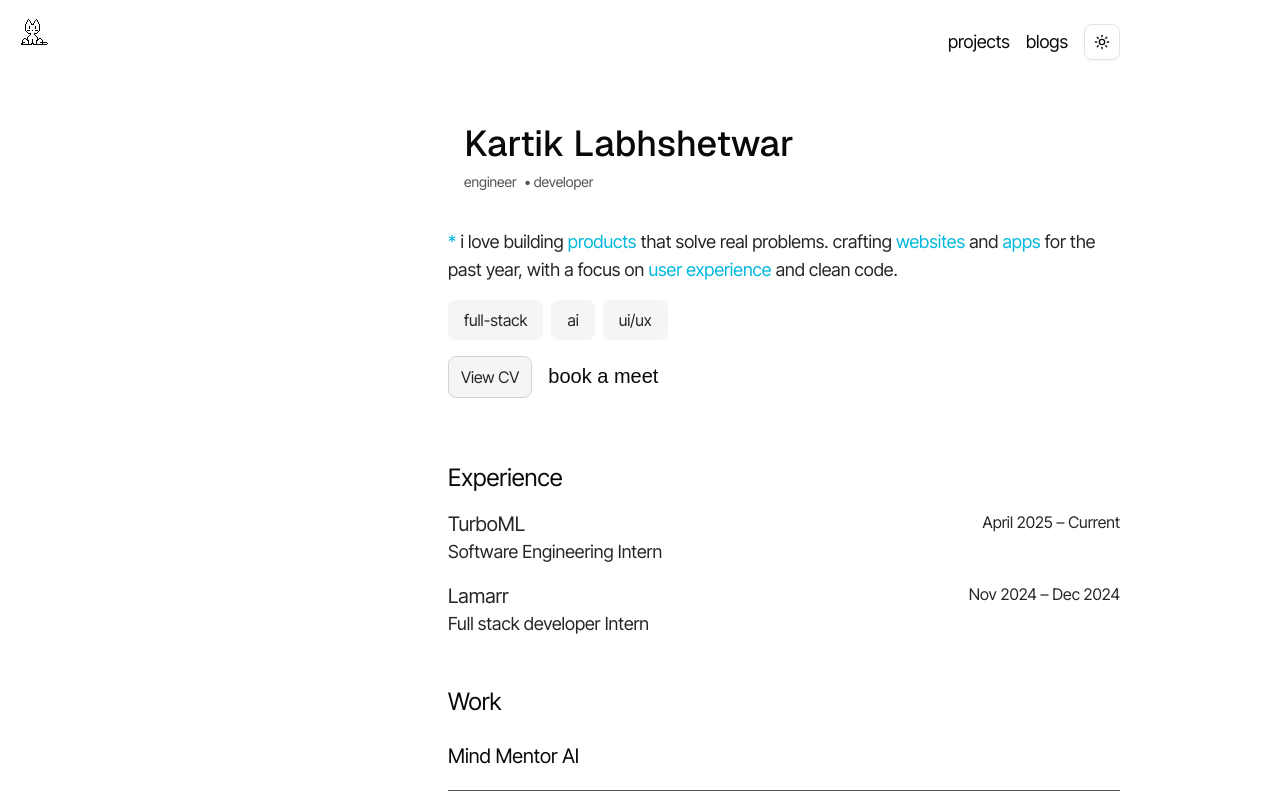
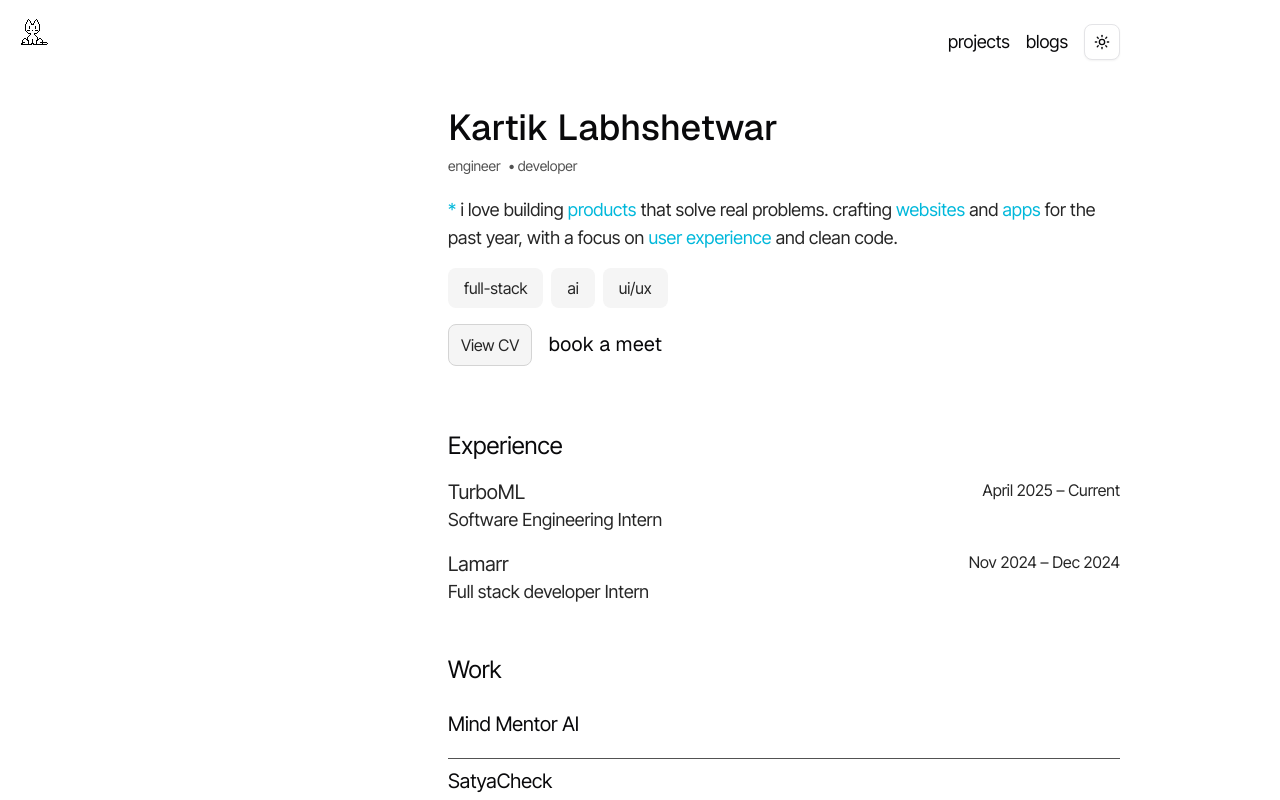
Before and after one commit to fpcMotif/kartik, a Next.js app: page / in a window 1280 px wide. Shown: the top 800 px of the page. Built offline with nearby package versions, Linux system fonts and the light colour scheme; a web font is replaced by a local one.

Commit message:
padding and font fix

```diff
--- a/src/app/page.tsx
+++ b/src/app/page.tsx
@@ -9,12 +9,12 @@ import Link from "next/link"
 // import Image from "next/image"
 import { projects } from '@/data/projects'
 import { ProjectCard } from '@/components/ProjectCard'
-import localFont from 'next/font/local'
+// import localFont from 'next/font/local'
 import { Geist } from "next/font/google"
 
-const clashDisplay = localFont({
-  src: '../fonts/ClashDisplay-Semibold.woff2',
-})
+// const clashDisplay = localFont({
+//   src: '../fonts/ClashDisplay-Semibold.woff2',
+// })
 
 const geistMono = Geist({
   weight: ['400', '500', '600'],
@@ -38,7 +38,7 @@ export default function Home() {
           <ModeToggle />
         </div>
         <div>
-          <div className="flex items-center gap-6 mb-4 p-4">
+          <div className="flex items-center gap-6 mb-4">
             {/* <div className="w-20 h-20 md:w-24 md:h-24 shrink-0 relative">
               <Image
                 src="/kartik.jpg"
@@ -86,7 +86,7 @@ export default function Home() {
             </a>
 
 
-            <Link href={'https://cal.com/kartik-labhshetwar/15min'} target="_blank" className={`pl-4 text-lg md:text-xl hover:underline ${clashDisplay.className}`} >
+            <Link href={'https://cal.com/kartik-labhshetwar/15min'} target="_blank" className={`pl-4 text-lg md:text-xl hover:underline ${geistMono.className}`} >
                 book a meet
             </Link>
           </div>
```
